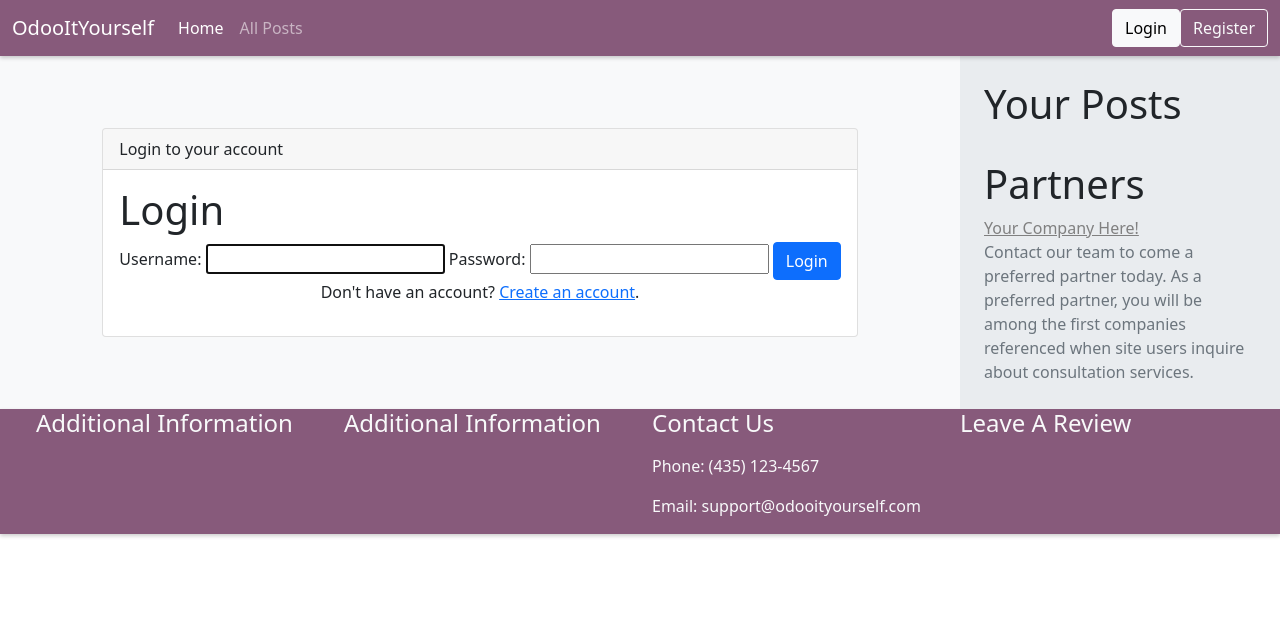
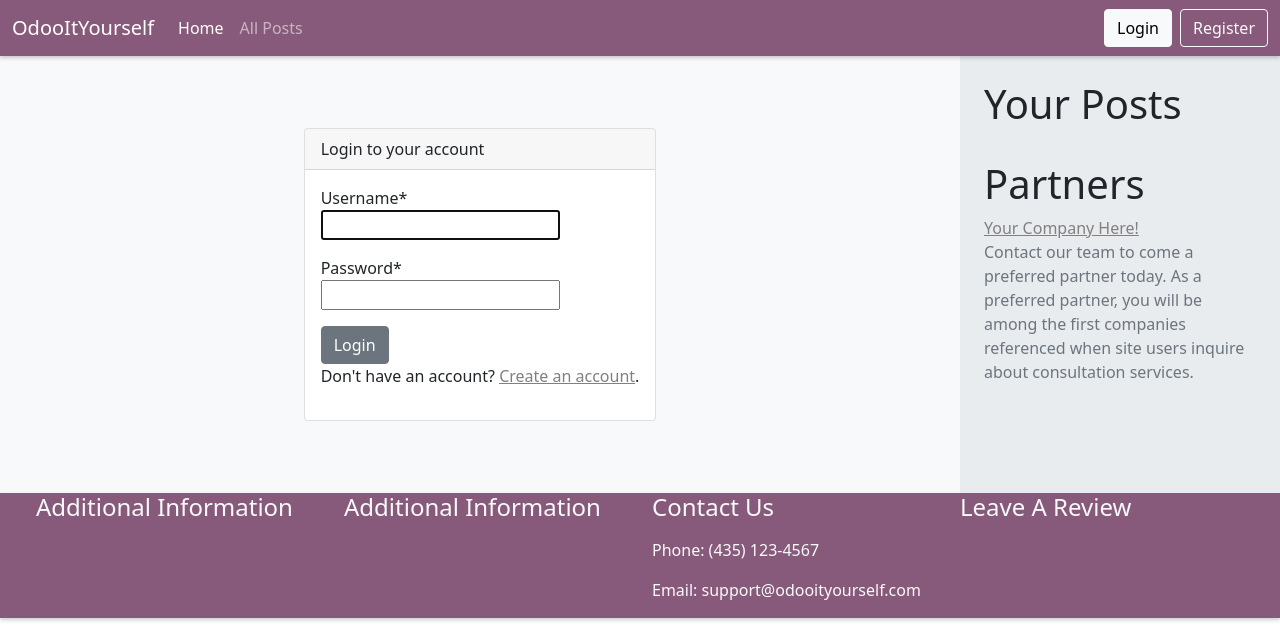
Before and after one commit to hagen-larsen-hl/ConsultationBlog, a Django app: page /main/login/ in a window 1280 px wide. Shown: the top 627 px of the page. Run offline with Django 4.2, Linux system fonts and the light colour scheme; some libraries are stand-ins or nearby versions.

Commit message:
crispified login and registration

```diff
--- a/ConsultationBlog/settings.py
+++ b/ConsultationBlog/settings.py
@@ -55,6 +55,8 @@ MIDDLEWARE = [
 ]
 
 ROOT_URLCONF = 'ConsultationBlog.urls'
+
+CSRF_TRUSTED_ORIGINS = ["https://consultationblog.herokuapp.com"]
 
 TEMPLATES = [
     {
--- a/main/templates/main/login.html
+++ b/main/templates/main/login.html
@@ -1,6 +1,8 @@
 {% extends "base.html" %}
 
 {% block content %}
+
+{% load crispy_forms_tags %}
 
 {% load static %}
 
@@ -10,13 +12,19 @@
         Login to your account
       </div>
       <div class="card-body">
-        <h1>Login</h1>
         <form method="POST">
           {% csrf_token %}
-          {{ login_form }}
-          <button class="btn btn-primary" type="submit">Login</button>
-        </form>
-        <p class="text-center">Don't have an account? <a href="/main/register">Create an account</a>.</p>
+          <div class="fieldWrapper mb-3">
+              {{ login_form.username|as_crispy_field }}
+          </div>
+          <div class="fieldWrapper mb-3">
+              {{ login_form.password|as_crispy_field }}
+          </div>
+          <div class="justify-content-center">
+              <button class="btn btn-secondary" type="submit">Login</button>
+          </div>
+      </form>
+        <p class="text-center">Don't have an account? <a href="{{ url }}/main/register" class="link">Create an account</a>.</p>
       </div>
     </div>
   </div>
--- a/templates/base.html
+++ b/templates/base.html
@@ -42,7 +42,7 @@
                 <a class="navbar-brand">Hi, {{ user.first_name }}</a>
                 <a class="btn btn-light" type="button" href="{{ logout_url }}">Logout</a>
                 {% else %}
-                <a class="btn btn-light" type="button" href="{{ login_url }}">Login</a>
+                <a class="btn btn-light mx-2" type="button" href="{{ login_url }}">Login</a>
                 <a class="btn btn-outline-light" type="button" href="{{ register_url }}">Register</a>
                 {% endif %}
             </form>
```
Also changed, not shown: main/templates/main/register.html (+10 -19 lines).
